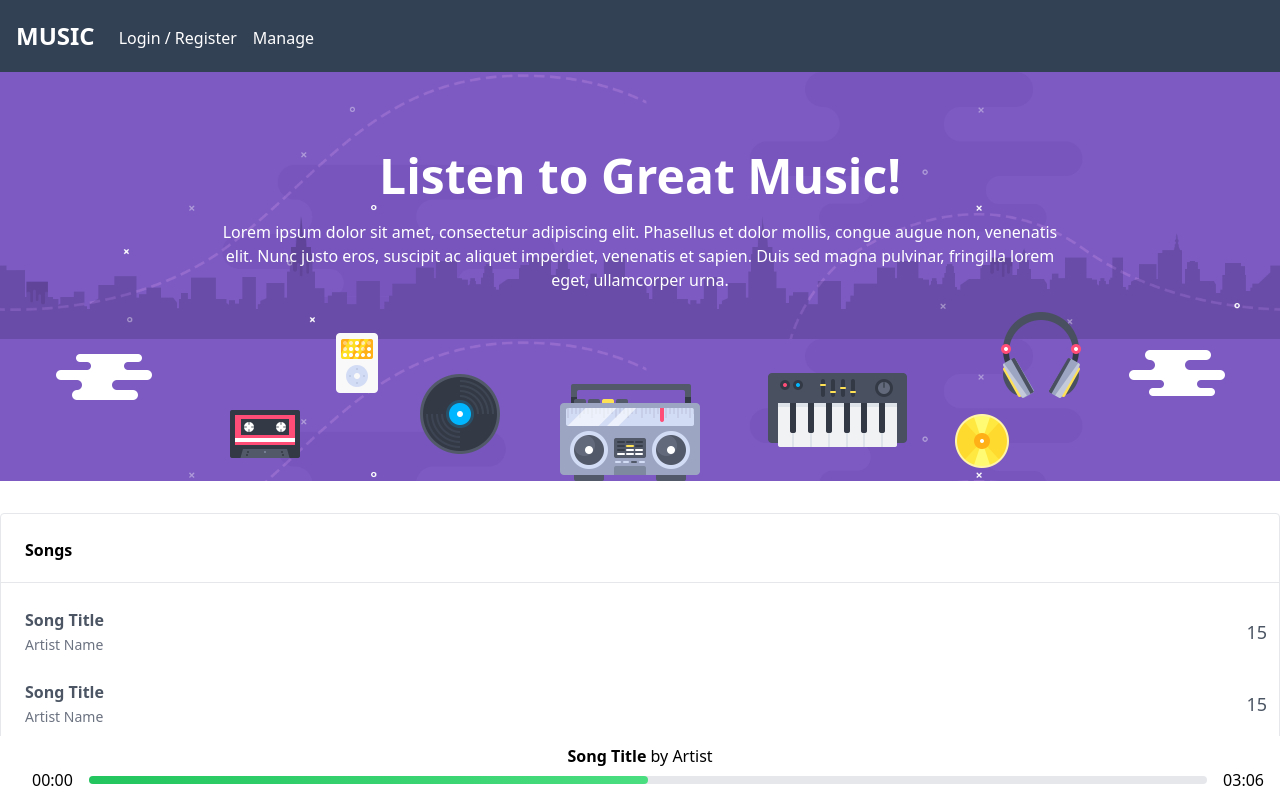
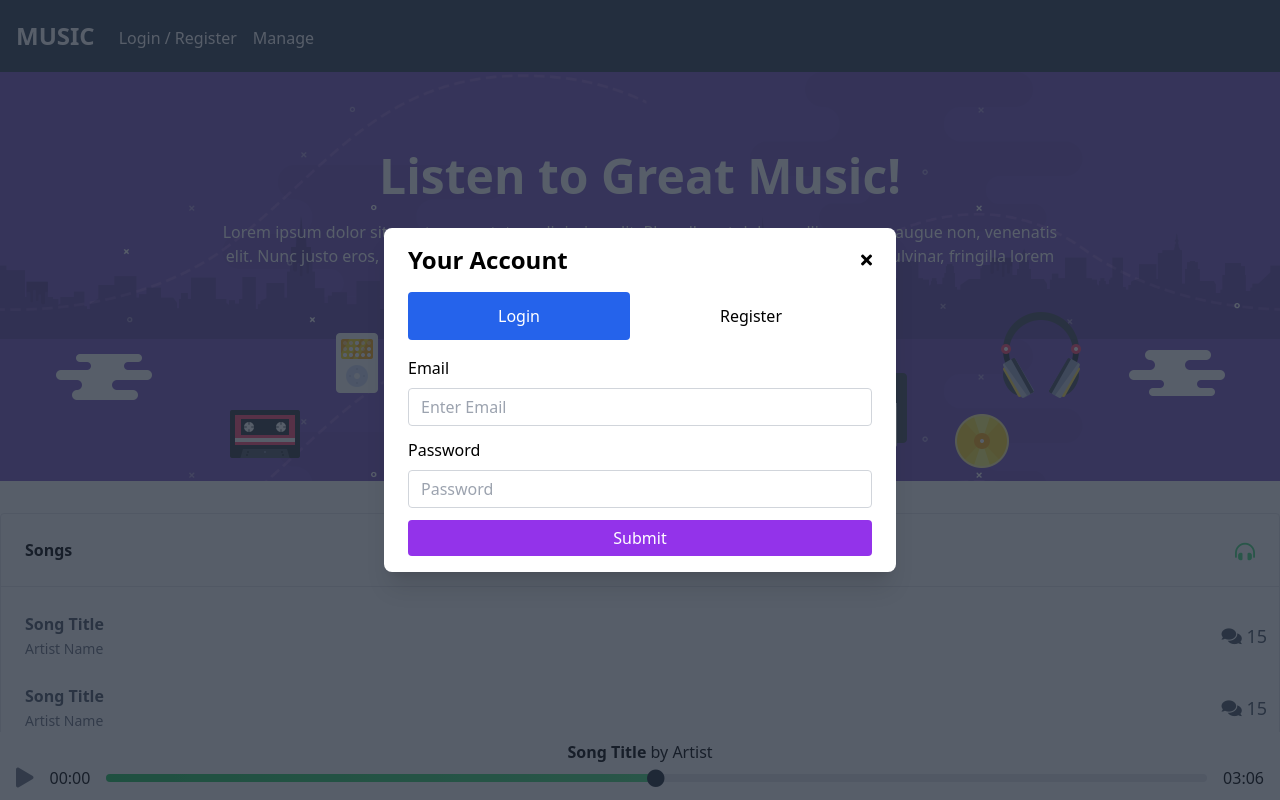
Before and after one commit to Alun-Price/music, a Vue app: page / in a window 1280 px wide. Both pictures are taken after a click on the link "Login / Register". Shown: the top 800 px of the page. Built offline with nearby package versions, Linux system fonts and the light colour scheme.

Commit message:
s10 105 installed vee-validate for form validation

```diff
--- a/index.html
+++ b/index.html
@@ -1,9 +1,17 @@
 <!DOCTYPE html>
 <html lang="en">
   <head>
-    <meta charset="UTF-8">
-    <link rel="icon" href="/favicon.ico">
-    <meta name="viewport" content="width=device-width, initial-scale=1.0">
+    <meta charset="UTF-8" />
+    <link rel="icon" href="/favicon.ico" />
+    <link
+      href="https://fonts.googleapis.com/css?family=Roboto:300,400,500,700"
+      rel="stylesheet"
+    />
+    <link
+      rel="stylesheet"
+      href="https://cdnjs.cloudflare.com/ajax/libs/font-awesome/5.15.3/css/all.min.css"
+    />
+    <meta name="viewport" content="width=device-width, initial-scale=1.0" />
     <title>Vite App</title>
   </head>
   <body>
--- a/package.json
+++ b/package.json
@@ -13,6 +13,7 @@
   },
   "dependencies": {
     "pinia": "^2.0.28",
+    "vee-validate": "^4.7.3",
     "vue": "^3.2.45",
     "vue-router": "^4.1.6"
   },
--- a/src/components/Auth.vue
+++ b/src/components/Auth.vue
@@ -1,6 +1,10 @@
 <template>
   <!-- Auth Modal -->
-  <div class="fixed z-10 inset-0 overflow-y-auto hidden" id="modal">
+  <div
+    class="fixed z-10 inset-0 overflow-y-auto"
+    id="modal"
+    :class="hiddenClass"
+  >
     <div
       class="flex items-end justify-center min-h-screen pt-4 px-4 pb-20 text-center sm:block sm:p-0"
     >
@@ -22,7 +26,10 @@
           <div class="flex justify-between items-center pb-4">
             <p class="text-2xl font-bold">Your Account</p>
             <!-- Modal Close Button -->
-            <div class="modal-close cursor-pointer z-50">
+            <div
+              class="modal-close cursor-pointer z-50"
+              @click="modalVisibility = false"
+            >
               <i class="fas fa-times"></i>
             </div>
           </div>
@@ -31,20 +38,32 @@
           <ul class="flex flex-wrap mb-4">
             <li class="flex-auto text-center">
               <a
-                class="block rounded py-3 px-4 transition hover:text-white text-white bg-blue-600"
+                class="block rounded py-3 px-4 transition"
                 href="#"
+                @click.prevent="tab = 'login'"
+                :class="{
+                  'hover:text-white text-white bg-blue-600': tab === 'login',
+                  'hover:text-blue-600': tab === 'register',
+                }"
                 >Login</a
               >
             </li>
             <li class="flex-auto text-center">
-              <a class="block rounded py-3 px-4 transition" href="#"
+              <a
+                class="block rounded py-3 px-4 transition"
+                href="#"
+                @click.prevent="tab = 'register'"
+                :class="{
+                  'hover:text-white text-white bg-blue-600': tab === 'register',
+                  'hover:text-blue-600': tab === 'login',
+                }"
                 >Register</a
               >
             </li>
           </ul>
 
           <!-- Login Form -->
-          <form>
+          <form v-show="tab === 'login'">
             <!-- Email -->
             <div class="mb-3">
               <label class="inline-block mb-2">Email</label>
@@ -71,7 +90,7 @@
             </button>
           </form>
           <!-- Registration Form -->
-          <form>
+          <form v-show="tab === 'register'">
             <!-- Name -->
             <div class="mb-3">
               <label class="inline-block mb-2">Name</label>
@@ -149,5 +168,21 @@
 </template>
 
 <script>
-export default {};
+import { mapState, mapWritableState } from "pinia";
+import useModalStore from "@/stores/modal";
+
+export default {
+  name: "Auth",
+  data() {
+    return {
+      tab: "login",
+    };
+  },
+  computed: {
+    ...mapState(useModalStore, ["hiddenClass"]),
+    ...mapWritableState(useModalStore, {
+      modalVisibility: "isOpen",
+    }),
+  },
+};
 </script>
--- a/src/stores/modal.js
+++ b/src/stores/modal.js
@@ -4,4 +4,9 @@ export default defineStore("modal", {
   state: () => ({
     isOpen: false,
   }),
+  getters: {
+    hiddenClass(state) {
+      return !state.isOpen ? "hidden" : "";
+    },
+  },
 });
--- a/template/index.html
+++ b/template/index.html
@@ -17,10 +17,9 @@
     />
     <link
       rel="stylesheet"
-      href="https://use.fontawesome.com/releases/v5.3.1/css/all.css"
-      integrity="sha384-mzrmE5qonljUremFsqc01SB46JvROS7bZs3IO2EmfFsd15uHvIt+Y8vEf7N7fWAU"
-      crossorigin="anonymous"
+      href="https://cdnjs.cloudflare.com/ajax/libs/font-awesome/5.15.3/css/all.min.css"
     />
+
     <link href="assets/css/main.css" rel="stylesheet" />
   </head>
 
```
Also changed, not shown: 1 other file (tests, documents, lock files or other folders).
